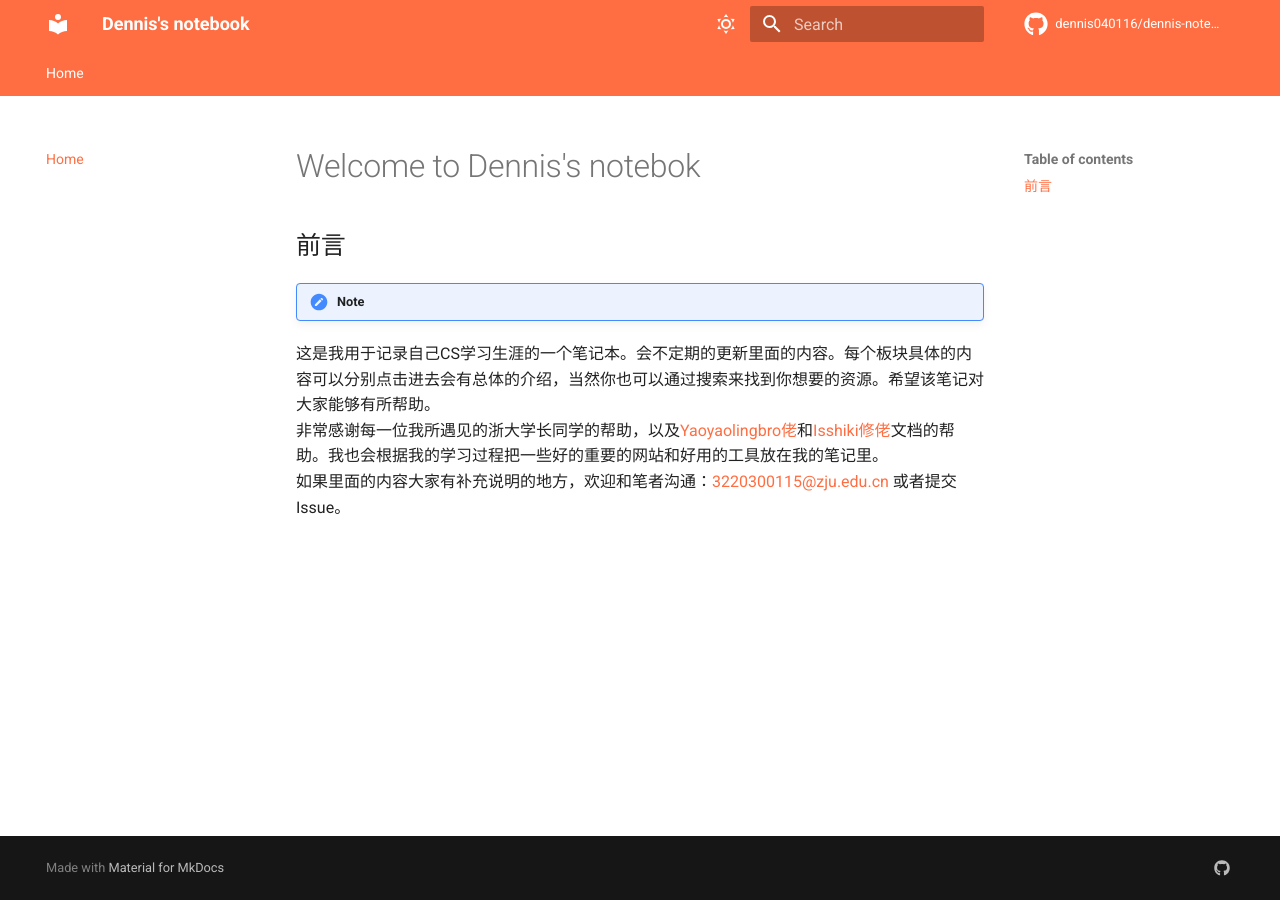
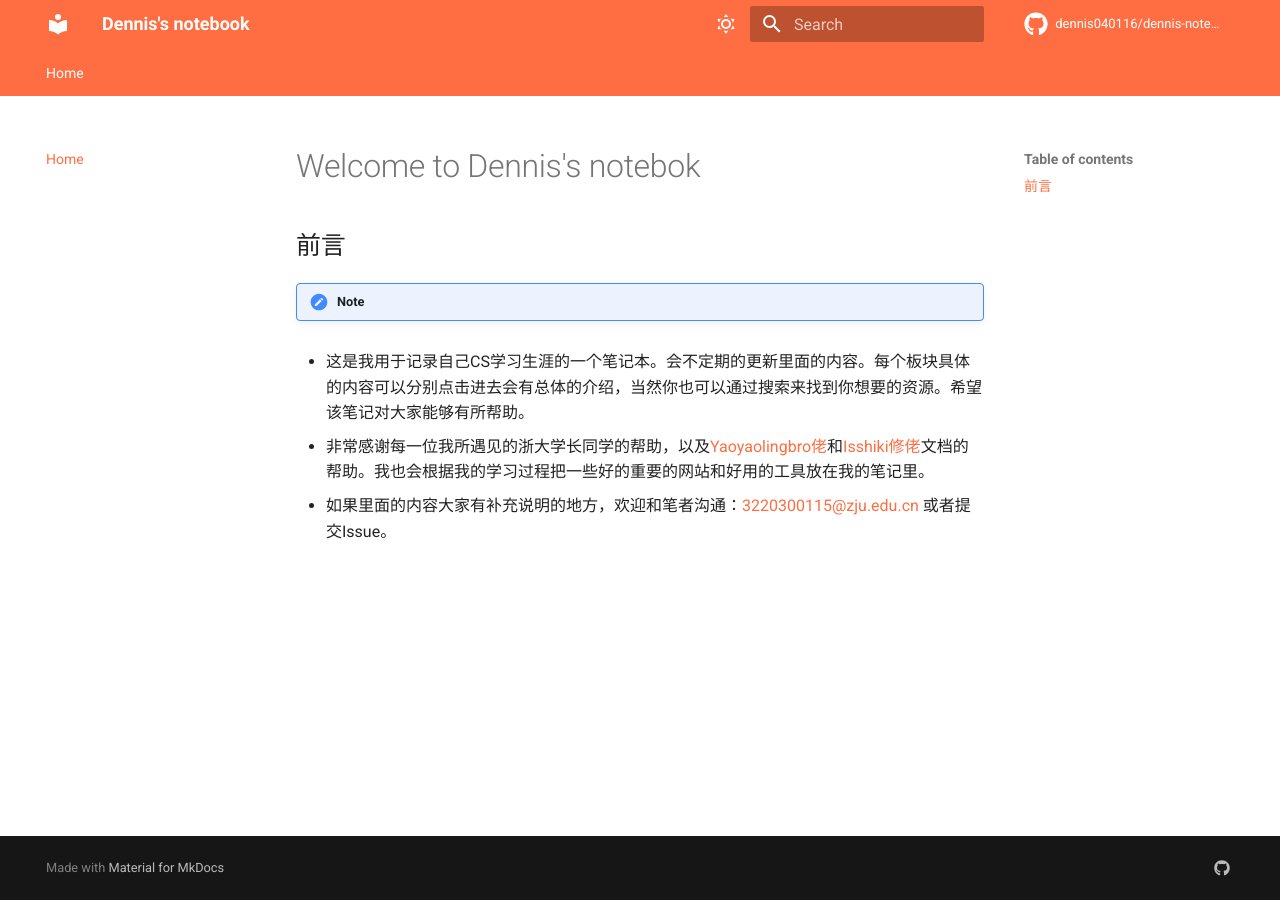
Before and after one commit to dennis040116/dennis-notebook, an MkDocs documentation site: the page built from docs/index.md, in a window 1280 px wide. Built offline with MkDocs 1.6.1 and Material for MkDocs 9.7.7, drawn with Linux system fonts in a browser that asks for light colours; comment, search, counter and statistics services are not loaded.

Commit message:
20240120

```diff
--- a/docs/index.md
+++ b/docs/index.md
@@ -3,8 +3,8 @@
 
 !!! note "Note"
 
-这是我用于记录自己CS学习生涯的一个笔记本。会不定期的更新里面的内容。每个板块具体的内容可以分别点击进去会有总体的介绍，当然你也可以通过搜索来找到你想要的资源。希望该笔记对大家能够有所帮助。
-<br>
-非常感谢每一位我所遇见的浙大学长同学的帮助，以及[Yaoyaolingbro佬](https://github.com/Yaoyaolingbro)和[Isshiki修佬](https://github.com/IsshikiHugh)文档的帮助。我也会根据我的学习过程把一些好的重要的网站和好用的工具放在我的笔记里。
-<br>
-如果里面的内容大家有补充说明的地方，欢迎和笔者沟通：3220300115@zju.edu.cn 或者提交Issue。
+- 这是我用于记录自己CS学习生涯的一个笔记本。会不定期的更新里面的内容。每个板块具体的内容可以分别点击进去会有总体的介绍，当然你也可以通过搜索来找到你想要的资源。希望该笔记对大家能够有所帮助。
+
+- 非常感谢每一位我所遇见的浙大学长同学的帮助，以及[Yaoyaolingbro佬](https://github.com/Yaoyaolingbro)和[Isshiki修佬](https://github.com/IsshikiHugh)文档的帮助。我也会根据我的学习过程把一些好的重要的网站和好用的工具放在我的笔记里。
+
+- 如果里面的内容大家有补充说明的地方，欢迎和笔者沟通：3220300115@zju.edu.cn 或者提交Issue。
```
Also changed, not shown: 1 other file.
